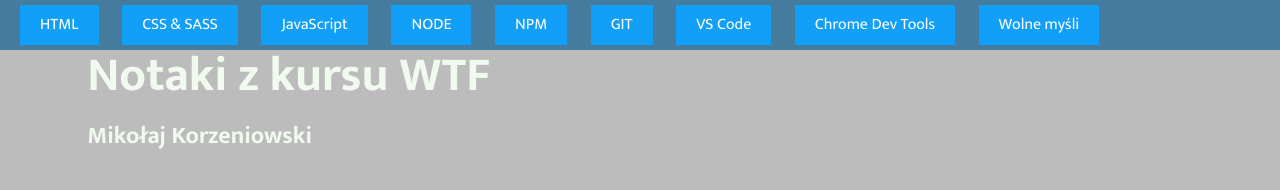
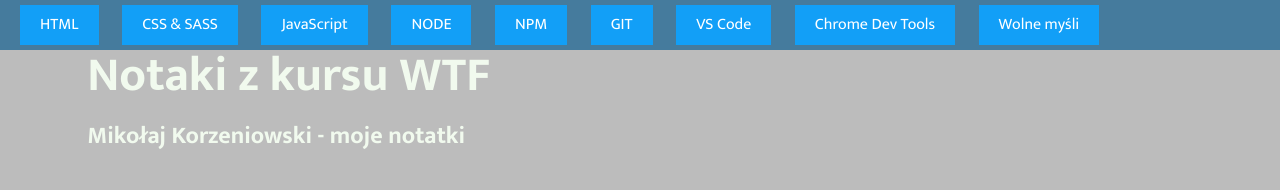
Before and after one commit to mkorzeniowski/WTF, a website with bundled scripts: page index.html in a window 1280 px wide. Shown: the top 190 px of the page. Built offline with nearby package versions, Linux system fonts and the light colour scheme.

Commit message:
dodalem napis moje notatki

```diff
--- a/index.html
+++ b/index.html
@@ -32,7 +32,7 @@
     <main class="main">
       <header class="main__header" id="top">
         <h1 class="main__title">Notaki z kursu WTF</h1>
-        <h2 class="main__subtitle">Mikołaj Korzeniowski</h2>
+        <h2 class="main__subtitle">Mikołaj Korzeniowski - moje notatki</h2>
       </header>
 
       <!-- HTMLs -->
```
